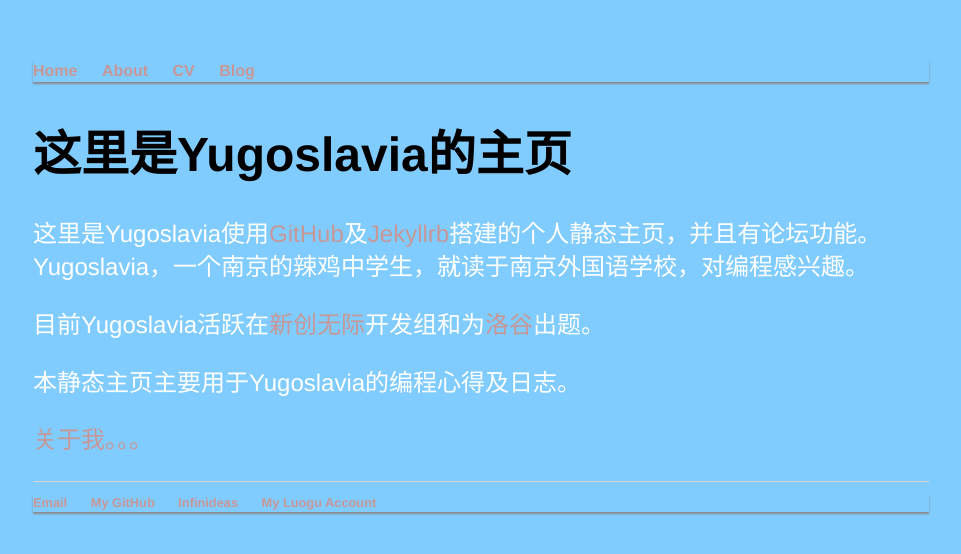
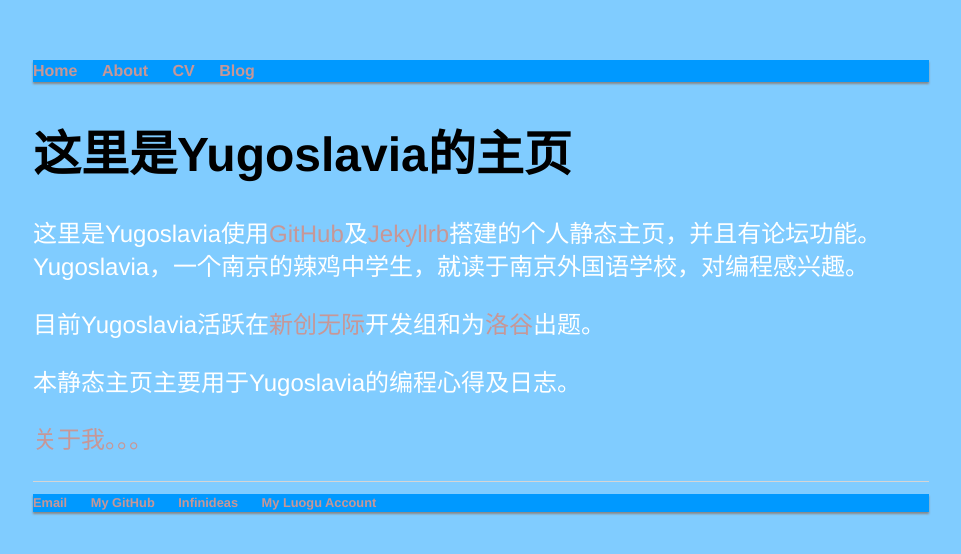
Before and after one commit to Yugoslavia36/yugoslavia36.github.io, a Jekyll site: the page built from index.html, in a window 1280 px wide. Shown: the top 554 px of the page, without its empty margins (159-1120 px from the left). Built offline with Jekyll 4.4.1, drawn with Linux system fonts in a browser that asks for light colours.

Commit message:
Update main.css

```diff
--- a/css/main.css
+++ b/css/main.css
@@ -14,7 +14,7 @@ h2 { font-size: 2.7em; }
 h3 { font-size: 2.3em; }
 h4 { font-size: 1.9em; }
 
-nav ul, footer ul { font-size: 1em; font-family: 'Helvetica', 'Arial', 'Sans-Serif','Microsoft YaHei UI'; padding: 0px; list-style: none; font-weight: bold; box-shadow: 0px 2px 2px #888888;}
+nav ul, footer ul { font-size: 1em; font-family: 'Helvetica', 'Arial', 'Sans-Serif','Microsoft YaHei UI'; padding: 0px; list-style: none; font-weight: bold; box-shadow: 0px 2px 2px #888888;background: #0099ff}
 nav ul li, footer ul li { display: inline; margin-right: 20px; }
 
 footer { border-top: 1px solid #d5d5d5; font-size: .8em; }
```
